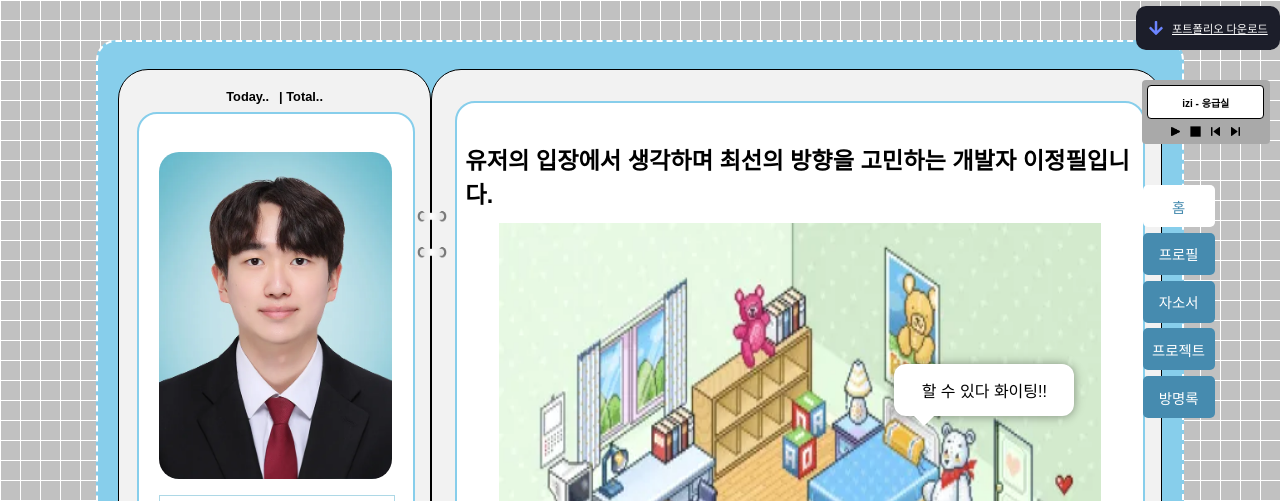
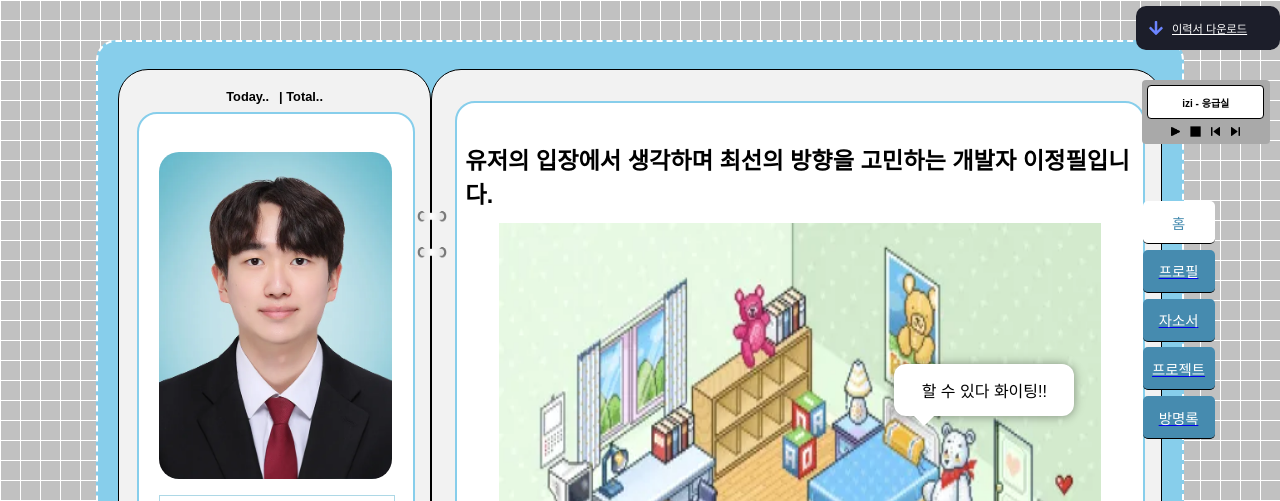
Before and after one commit to jungpill/portfolio-migration-next, a Next.js app: page / in a window 1280 px wide. Shown: the top 501 px of the page. Built offline with nearby package versions, Linux system fonts and the light colour scheme; no server answers.

Commit message:
modify: 탭 끝부분 클릭 잘 안되는 현상 수정
next에서 권장되는 방식은 아니지만 <Link>컴포넌트가 버튼 요소를 감싸는 식으로 진행
원래는 반대로 하는게 권장방식임

```diff
--- a/src/component/DownloadButton.tsx
+++ b/src/component/DownloadButton.tsx
@@ -9,9 +9,9 @@ const DownloadButton = () => {
 
     return(
     <Container>
-    <SubmitButton href ='pdf/이정필 포트폴리오.pdf' download>
+    <SubmitButton href ='pdf/이정필 이력서.pdf' download>
     <ArrowIcon  />
-            포트폴리오 다운로드
+          이력서 다운로드
     </SubmitButton>
     </Container>)
 }
--- a/src/component/Tab.tsx
+++ b/src/component/Tab.tsx
@@ -1,33 +1,33 @@
 "use client";
 
 import styled from "styled-components";
+import { sizes } from "../styles/BreakPoints";
 import Link from "next/link";
 import { usePathname } from "next/navigation";
 
 const Tab = () => {
-
-    const pathName = usePathname();
+    const pathname = usePathname();
 
     return(
         <TabContainer>
-            <Item $isActive={pathName === '/'}>
+            <Item $isActive={pathname === '/'}>
   <Link href="/">홈</Link>
 </Item>
-            <Item $isActive={pathName === '/profile'}>
-                <Link href="/profile">프로필</Link>
-            </Item>
+            <Link href="/profile">
+                <Item data-type="Profile" $isActive={'/profile' === pathname}>프로필</Item>
+            </Link>
 
-            <Item $isActive={pathName === '/cover-letter'}>
-                <Link href="/cover-letter">자소서</Link>
-            </Item>
+            <Link href="/cover-letter">
+                <Item data-type="CoverLetter" $isActive={'/cover-letter' === pathname}>자소서</Item>
+            </Link>
 
-            <Item $isActive={pathName === '/project'}>
-                <Link href="/project">프로젝트</Link>
-            </Item>
+            <Link href="/project">
+                <Item data-type="Project" $isActive={'/project' === pathname}>프로젝트</Item>
+            </Link>
 
-            <Item $isActive={pathName === '/guest-book'}>
-                <Link href="/guest-book">방명록</Link>
-            </Item>
+            <Link href="/guest-book">
+                <Item data-type="GuestBook" $isActive={'/guest-book' === pathname}>방명록</Item>
+            </Link>
         </TabContainer>
     )
 }
@@ -40,28 +40,32 @@ const TabContainer = styled.ul`
     flex-direction: column;
     width: 4.5rem;
     min-height: 250px;
+    right: -3%;
     top: 20%;
-    list-style: none;
-    padding: 0;
-    margin: 0;
-    right: -3%;
+
+    @media(max-width: ${sizes.laptop}){
+    right: 3%;
+    }
 `
 
 const Item = styled.li<{$isActive: boolean}>`
-
-    background-color: ${props => props.$isActive ? 'white' : '#468baf'};
-    color: ${props => props.$isActive ? '#468baf' : 'white'};
+  display: flex;
+  align-items: center;
+  justify-content: center;
+  border-bottom: 1px solid black;
+  background-color: ${props => (props.$isActive ? 'white' : '#468baf')};
+  color: ${props => (props.$isActive ? '#468baf' : 'white')};
   margin-bottom: 8%;
   height: 2rem;
   border-radius: 5px;
   font-size: 0.9rem;
   padding: 5px;
-    cursor: pointer;
 
-    &:hover{
+  &:hover {
     background-color: skyblue;
   }
 
+  /* ✅ 핵심: 링크가 li 전체를 덮게 */
   a {
     display: flex;
     width: 100%;
@@ -70,5 +74,6 @@ const Item = styled.li<{$isActive: boolean}>`
     justify-content: center;
     text-decoration: none;
     color: inherit;
+    cursor: pointer;
   }
-`
+`;
```
Also changed, not shown: 1 other file (tests, documents, lock files or other folders). Lines whose indentation alone changed are shown as unchanged.
